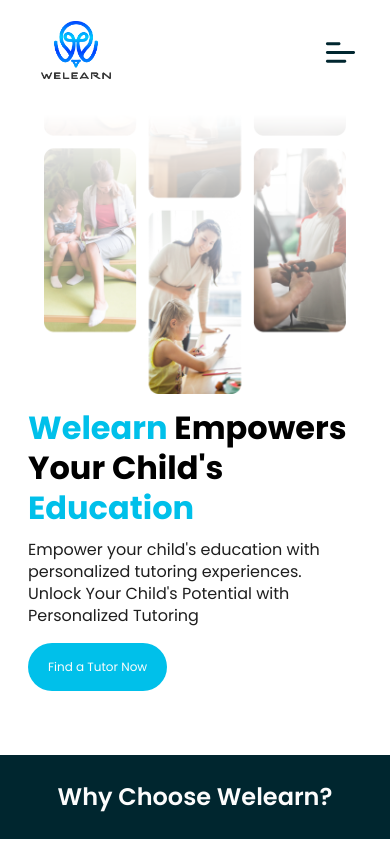
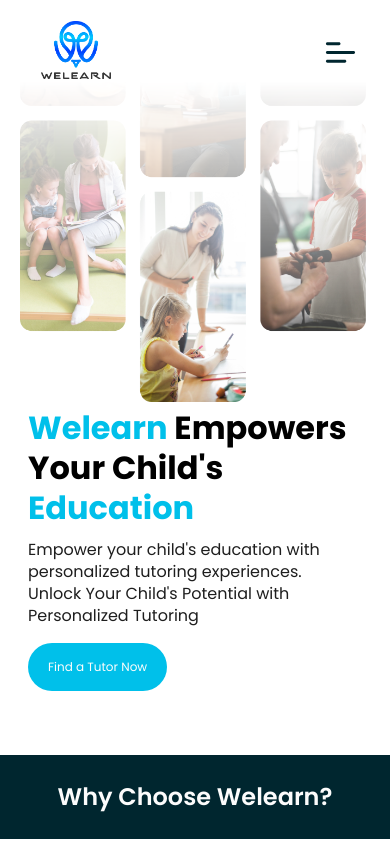
Before and after one commit to brightphi210/welearnweb, a React (Create React App) app: page / in a window 390 px wide. Shown: the top 844 px of the page. Built offline with nearby package versions, Linux system fonts and the light colour scheme.

Commit message:
last one

```diff
--- a/src/components/home/header.css
+++ b/src/components/home/header.css
@@ -268,9 +268,9 @@
     }
     .header-img img {
         position: absolute;
-        padding-left: 3rem;
-        width: 350px;
-        top: -240px;
+        padding-left: 1.5rem;
+        width: 370px;
+        top: -300px;
         mask-image: linear-gradient(to bottom, rgba(255, 255, 255, 0) 40%, rgba(255, 255, 255, 1));
         -webkit-mask-image: linear-gradient(to bottom, rgba(255, 255, 255, 0) 40%, rgba(255, 255, 255, 1));
     }
```
